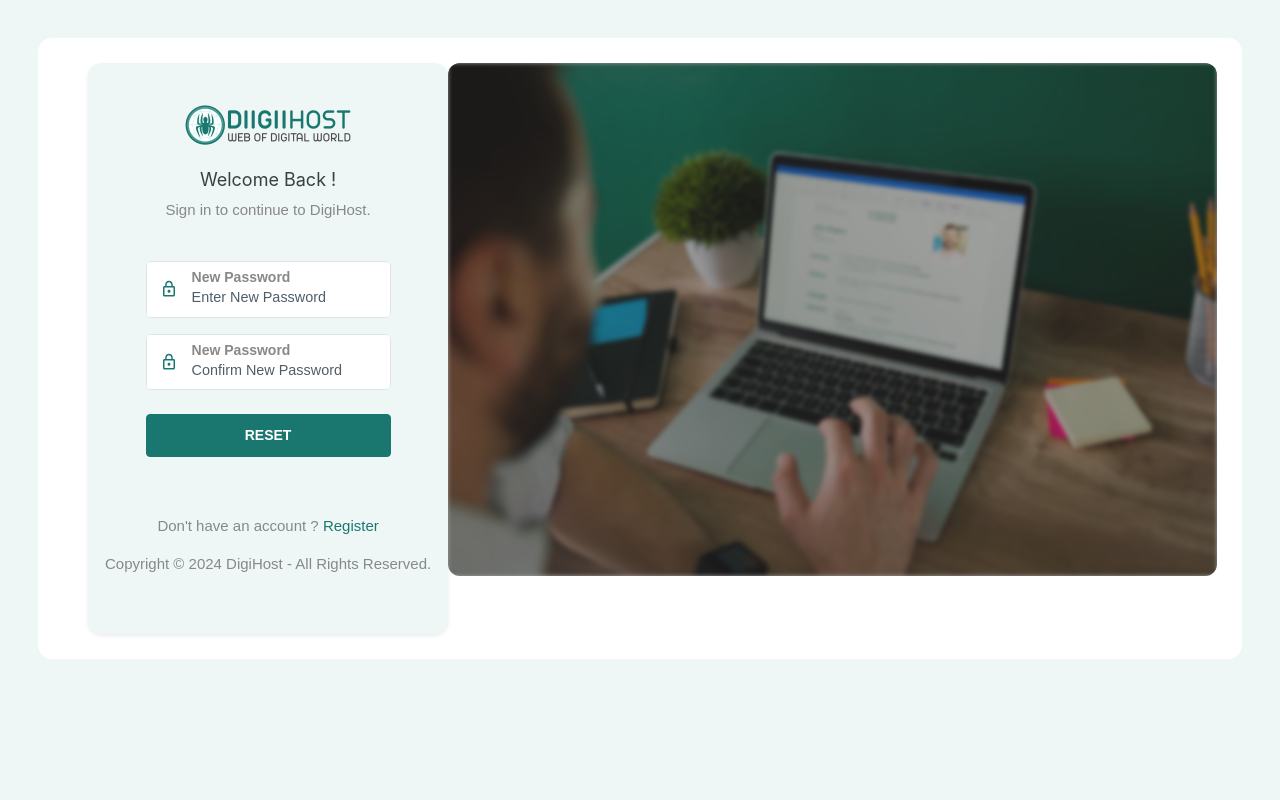
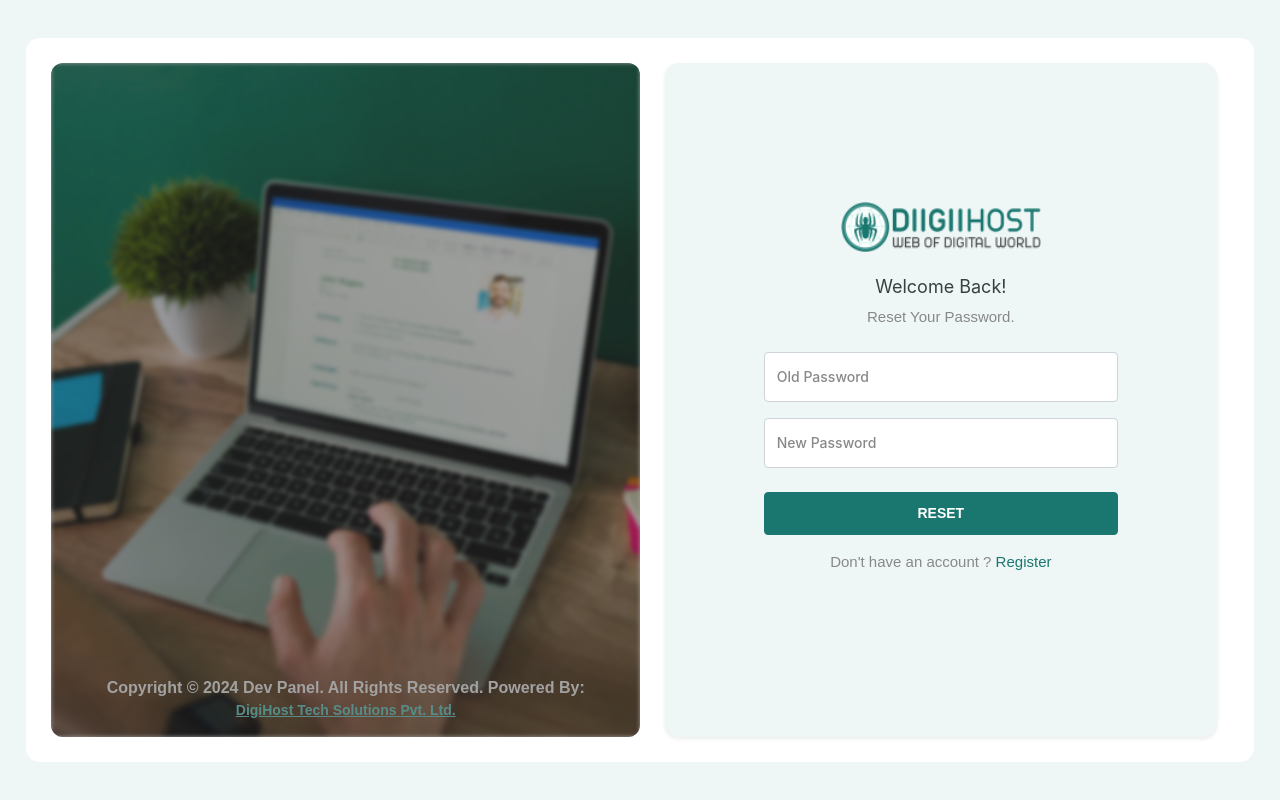
Before and after one commit to devendramali-digihost/dev-admin-panel, a React (Vite) app: page /auth/resetpassword in a window 1280 px wide. Built offline with nearby package versions, Linux system fonts and the light colour scheme; what node-waves would draw is missing.

Commit message:
added reset password

```diff
--- a/src/views/auth/Resetpassword.jsx
+++ b/src/views/auth/Resetpassword.jsx
@@ -4,67 +4,74 @@ import { NavLink } from 'react-router-dom';
 import logo from '../../assets/images/auth/logo.png';
 import { MdLockOutline } from 'react-icons/md';
 import loginImage from '../../assets/images/auth/login.jpg';
+import AuthLogin from './JWTLogin';
 const Resetpassword = () => {
   return (
     <React.Fragment>
       <div className="auth-wrapper">
-        <Container fluid>
         <Row className="auth-row">
-            <Col sm={4} className="p-0">
-              <div className="auth-content">
-                <Card className="borderless text-center">
+          <Col sm={12} md={6} className="image p-0">
+            <img
+              src={loginImage}
+              alt="Login"
+              loading="lazy"
+              width="600"
+              height="400"
+            />
+            <div className="copyright_form">
+              <p>
+                Copyright © {new Date().getFullYear()} Dev Panel. All Rights Reserved. Powered By:{' '}
+                <NavLink to={'https://www.digihost.in/'} target="_blank">
+                  DigiHost Tech Solutions Pvt. Ltd.
+                </NavLink>
+              </p>
+            </div>
+          </Col>
+          <Col sm={12} md={6} className="col-12 auth-content">
+            <Card className="borderless d-flex align-items-center justify-content-center">
               <Card.Body>
-                    <div className="mb-4">
+                <div className="">
+                  <div className="mb-4 text-center">
                     <div className="logo">
-                        <img src={logo} alt="" />
+                      <img src={logo} alt="Logo" width="200" height="50" />
                     </div>
-                      <h5 className="mt-1">Welcome Back !</h5>
-                      <p>Sign in to continue to DigiHost.</p>
+                    <h5 className="mt-1">Welcome Back!</h5>
+                    <p>Reset Your Password.</p>
+                  </div>
                 </div>
                 <form action="">
-                      <Form.Group className="mb-3" controlId="password">
-                        <div className="input-container">
-                          <Form.Label>New Password</Form.Label>
-                          <Form.Control type="password" placeholder="Enter New Password" name="password" />
-                          <span className="icon">
-                            <MdLockOutline />
-                          </span>
-                        </div>
-                      </Form.Group>
-                      <Form.Group className="mb-3" controlId="password">
-                        <div className="input-container">
-                          <Form.Label>New Password</Form.Label>
-                          <Form.Control type="password" placeholder="Confirm New Password" name="password" />
-                          <span className="icon">
-                            <MdLockOutline />
-                          </span>
-                        </div>
-                      </Form.Group>
+                      <FloatingLabel controlId="floatingInput" label="Old Password" className="mb-3">
+                      <Form.Control
+                              type="email"
+                              placeholder="Old Password"
+                            />
+                          </FloatingLabel>
+                       <FloatingLabel controlId="floatingInput" label="New Password" className="mb-3">
+                      <Form.Control
+                              type="email"
+                              placeholder="New Password"
+                            />
+                          </FloatingLabel>
+
                       <Row className="mt-4">
-                        <Col mt={2}>
-                          <Button className="btn-block mb-4" color="primary" size="large" type="submit" variant="primary">
+                        <Col sm={12} mt={1}>
+                          <Button className="btn-block" color="primary" size="large" type="submit" variant="primary">
                             Reset
                           </Button>
                         </Col>
-                      </Row>
-                    </form>
-                    <div className="below-text">
-                      <p>
+                        <Col sm={12} mt={2}>
+                        <div className="below-text mt-3 text-center">
+                      <p className='mb-4'>
                         Don't have an account ? <NavLink to={'#'}>Register</NavLink>{' '}
                       </p>
-                      <p>Copyright © 2024 DigiHost - All Rights Reserved.</p>
-                    </div>
-                  </Card.Body>
-                </Card>
-              </div>
-            </Col>
-            <Col sm={8} className="p-0">
-              <div className="image">
-                <img src={loginImage} alt="" />
                     </div>
                         </Col>
                       </Row>
-        </Container>
+                    </form>
+              </Card.Body>
+            </Card>
+          </Col>
+        </Row>
       </div>
     </React.Fragment>
   );
```
Lines whose indentation alone changed are shown as unchanged.
